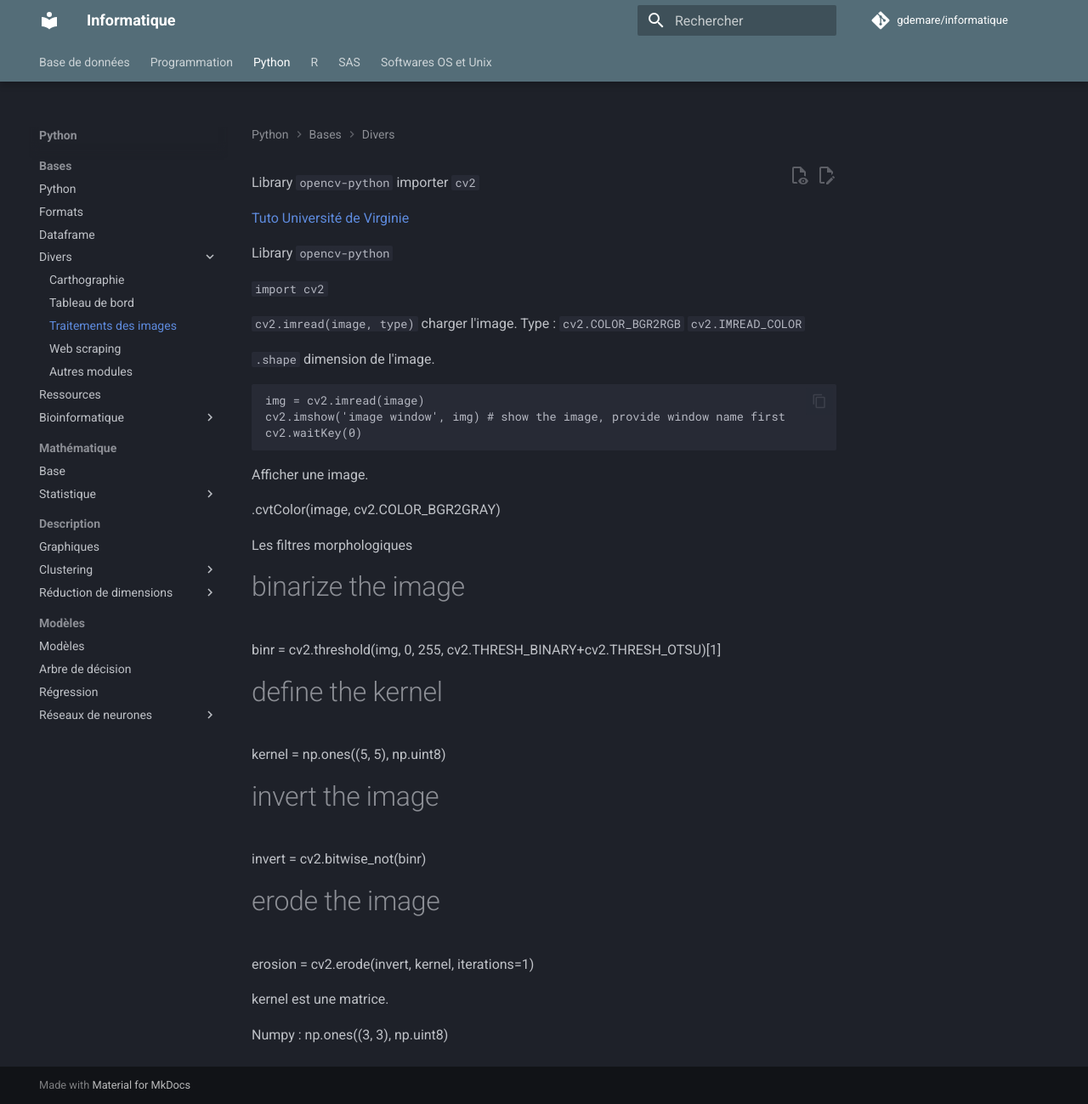
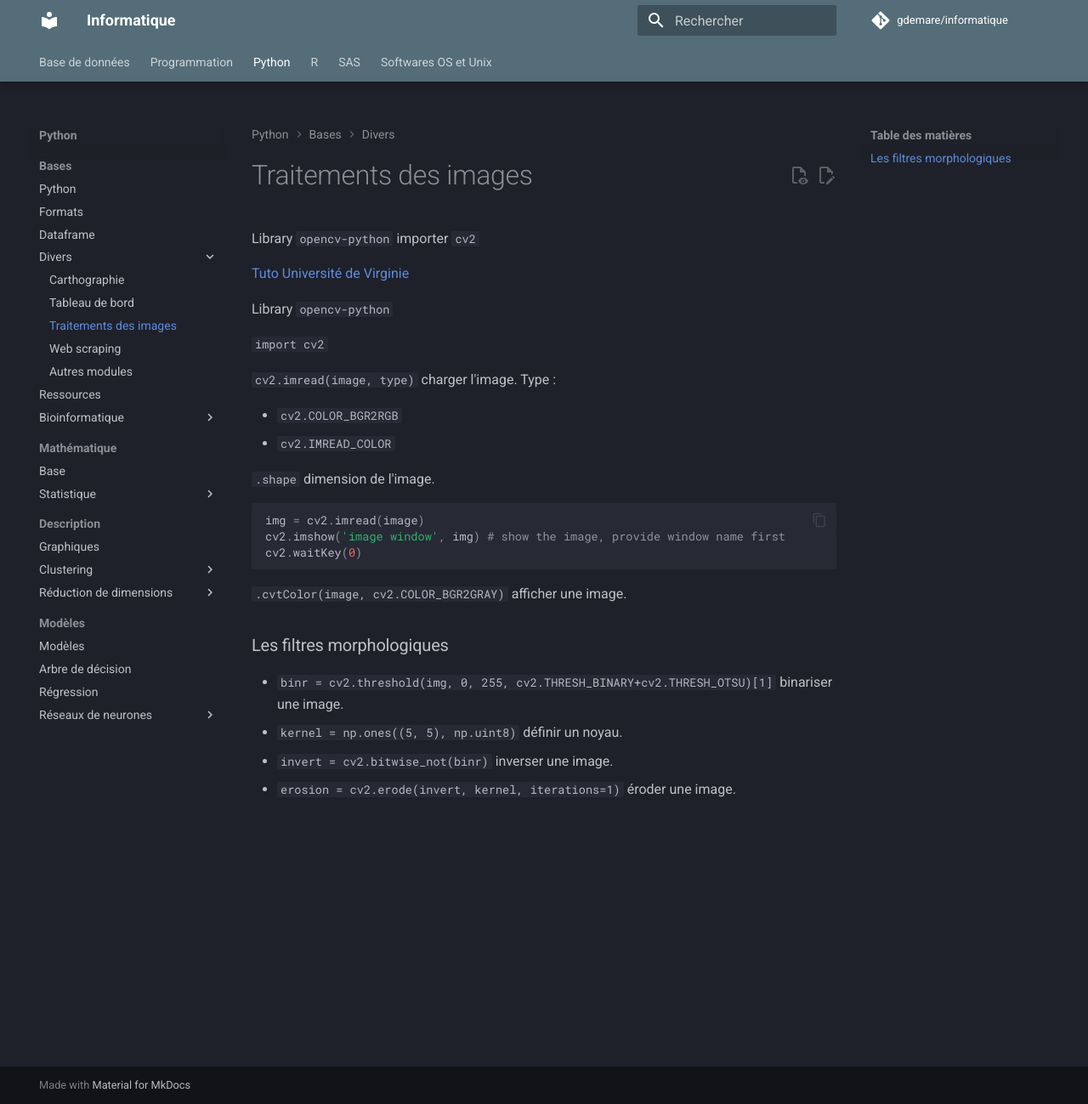
Before and after one commit to gdemare/Informatique, an MkDocs documentation site: the page built from docs/python/traitement-image_py.md, in a window 1280 px wide and 1299 px high. Shown: the whole window at 85% size. Built offline with MkDocs 1.6.1 and Material for MkDocs 9.7.7, drawn with Linux system fonts in a browser that asks for light colours; comment, search, counter and statistics services are not loaded.

Commit message:
Update traitement-image_py.md

````diff
--- a/docs/python/traitement-image_py.md
+++ b/docs/python/traitement-image_py.md
@@ -6,38 +6,24 @@ Library `opencv-python`
 
 `import cv2`
 
-`cv2.imread(image, type)` charger l'image.
-Type :
-`cv2.COLOR_BGR2RGB`
-`cv2.IMREAD_COLOR`
+`cv2.imread(image, type)` charger l'image. Type :
+
+* `cv2.COLOR_BGR2RGB`
+* `cv2.IMREAD_COLOR`
 
 `.shape` dimension de l'image.
 
-```
+``` python
 img = cv2.imread(image)
 cv2.imshow('image window', img) # show the image, provide window name first
 cv2.waitKey(0)
 ```
-Afficher une image.
 
-.cvtColor(image, cv2.COLOR_BGR2GRAY)
+`.cvtColor(image, cv2.COLOR_BGR2GRAY)` afficher une image.
 
-Les filtres morphologiques
+### Les filtres morphologiques
 
-# binarize the image
-binr = cv2.threshold(img, 0, 255, cv2.THRESH_BINARY+cv2.THRESH_OTSU)[1]
-
-
-# define the kernel
-kernel = np.ones((5, 5), np.uint8)
-
-# invert the image
-invert = cv2.bitwise_not(binr)
-
-# erode the image
-erosion = cv2.erode(invert, kernel, iterations=1)
-
-kernel est une matrice.
-
-Numpy :
-np.ones((3, 3), np.uint8)
+* `binr = cv2.threshold(img, 0, 255, cv2.THRESH_BINARY+cv2.THRESH_OTSU)[1]` binariser une image.
+* `kernel = np.ones((5, 5), np.uint8)` définir un noyau.
+* `invert = cv2.bitwise_not(binr)` inverser une image.
+* `erosion = cv2.erode(invert, kernel, iterations=1)` éroder une image.
````
